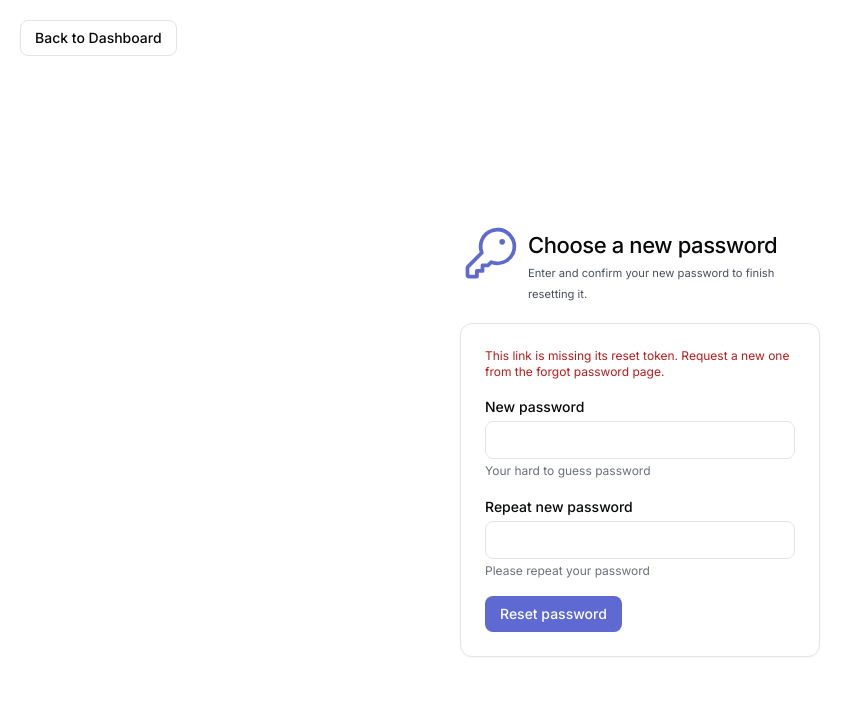
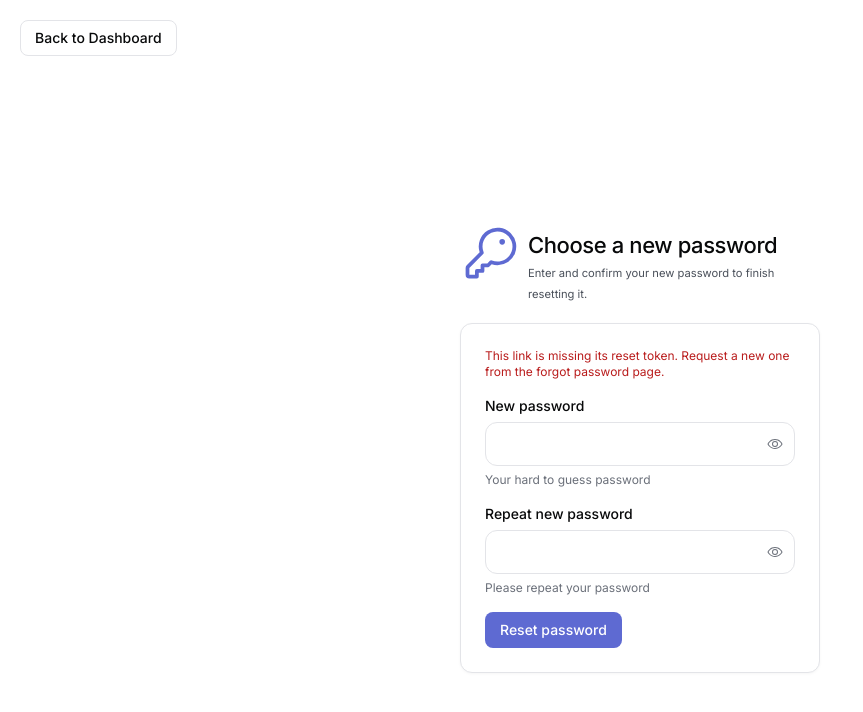
Before and after one commit to louischoleski/leadeasygen-app, a React (Vite) app: page /reset-password in a window 1280 px wide. Shown: the top 712 px of the page, without its empty margins (0-863 px from the left). Built offline with nearby package versions, Linux system fonts and the light colour scheme.

Commit message:
refactor: migrate auth forms to shared input component

```diff
--- a/src/pages/ForgotPassword.tsx
+++ b/src/pages/ForgotPassword.tsx
@@ -1,6 +1,7 @@
 import { IdentificationCard } from '@phosphor-icons/react'
 import { Link, useNavigate } from 'react-router-dom'
 import AuthCard from '../components/AuthCard'
+import { Input } from '../components/Input'
 import ViewHeader from '../components/ViewHeader'
 
 export default function ForgotPassword() {
@@ -20,11 +21,16 @@ export default function ForgotPassword() {
             navigate('/')
           }}
         >
-          <div className="mb-4">
-            <label className="mb-1 block font-medium text-ink" htmlFor="email">Email address</label>
-            <input type="email" placeholder="example@gmail.com" required name="email" id="email" className="input" />
-            <span className="text-xs text-ink-subtle">Your email address to send the new password</span>
-          </div>
+          <Input
+            label="Email address"
+            id="email"
+            name="email"
+            type="email"
+            placeholder="example@gmail.com"
+            required
+            helperText="Your email address to send the new password"
+            containerClassName="mb-4"
+          />
           <div className="flex items-center gap-2">
             <button type="submit" className="btn btn-primary">Send new password</button>
             <Link to="/" className="btn btn-secondary">Cancel</Link>
--- a/src/pages/Login.tsx
+++ b/src/pages/Login.tsx
@@ -1,6 +1,7 @@
 import { LockOpen } from '@phosphor-icons/react'
 import { Link, useNavigate } from 'react-router-dom'
 import AuthCard from '../components/AuthCard'
+import { Input } from '../components/Input'
 import ViewHeader from '../components/ViewHeader'
 
 export default function Login() {
@@ -20,16 +21,25 @@ export default function Login() {
             navigate('/')
           }}
         >
-          <div className="mb-4">
-            <label className="mb-1 block font-medium text-ink" htmlFor="username">Username</label>
-            <input type="text" placeholder="example@gmail.com" required name="username" id="username" className="input" />
-            <span className="text-xs text-ink-subtle">Your unique username to app</span>
-          </div>
-          <div className="mb-4">
-            <label className="mb-1 block font-medium text-ink" htmlFor="password">Password</label>
-            <input type="password" placeholder="******" required name="password" id="password" className="input" />
-            <span className="text-xs text-ink-subtle">Your strong password</span>
-          </div>
+          <Input
+            label="Username"
+            id="username"
+            name="username"
+            placeholder="example@gmail.com"
+            required
+            helperText="Your unique username to app"
+            containerClassName="mb-4"
+          />
+          <Input
+            label="Password"
+            id="password"
+            name="password"
+            type="password"
+            placeholder="******"
+            required
+            helperText="Your strong password"
+            containerClassName="mb-4"
+          />
           <div className="flex items-center gap-2">
             <button type="submit" className="btn btn-primary">Login</button>
             <Link to="/register" className="btn btn-secondary">Register</Link>
--- a/src/pages/Register.tsx
+++ b/src/pages/Register.tsx
@@ -1,6 +1,7 @@
 import { UserPlus } from '@phosphor-icons/react'
 import { Link, useNavigate } from 'react-router-dom'
 import AuthCard from '../components/AuthCard'
+import { Input } from '../components/Input'
 import ViewHeader from '../components/ViewHeader'
 
 const fields = [
@@ -8,7 +9,7 @@ const fields = [
   { id: 'password', label: 'Password', type: 'password', hint: 'Your hard to guess password' },
   { id: 'repeatPassword', label: 'Repeat Password', type: 'password', hint: 'Please repeat your password' },
   { id: 'email', label: 'Email Address', type: 'email', hint: 'Your email address to contact' },
-]
+] as const
 
 export default function Register() {
   const navigate = useNavigate()
@@ -29,11 +30,16 @@ export default function Register() {
         >
           <div className="grid gap-x-8 lg:grid-cols-2">
             {fields.map((field) => (
-              <div key={field.id} className="mb-4">
-                <label className="mb-1 block font-medium text-ink" htmlFor={field.id}>{field.label}</label>
-                <input type={field.type} required name={field.id} id={field.id} className="input" />
-                <span className="text-xs text-ink-subtle">{field.hint}</span>
-              </div>
+              <Input
+                key={field.id}
+                label={field.label}
+                id={field.id}
+                name={field.id}
+                type={field.type}
+                required
+                helperText={field.hint}
+                containerClassName="mb-4"
+              />
             ))}
           </div>
           <div className="flex items-center gap-2">
--- a/src/pages/ResetPassword.tsx
+++ b/src/pages/ResetPassword.tsx
@@ -2,6 +2,7 @@ import { Key } from '@phosphor-icons/react'
 import { useNavigate, useSearchParams } from 'react-router-dom'
 import { toast } from 'sonner'
 import AuthCard from '../components/AuthCard'
+import { Input } from '../components/Input'
 import ViewHeader from '../components/ViewHeader'
 
 export default function ResetPassword() {
@@ -32,16 +33,24 @@ export default function ResetPassword() {
           </p>
         )}
         <form className="grid grid-cols-1" noValidate onSubmit={handleSubmit}>
-          <div className="mb-4">
-            <label className="mb-1 block font-medium text-ink" htmlFor="password">New password</label>
-            <input type="password" required name="password" id="password" className="input" />
-            <span className="text-xs text-ink-subtle">Your hard to guess password</span>
-          </div>
-          <div className="mb-4">
-            <label className="mb-1 block font-medium text-ink" htmlFor="repeatPassword">Repeat new password</label>
-            <input type="password" required name="repeatPassword" id="repeatPassword" className="input" />
-            <span className="text-xs text-ink-subtle">Please repeat your password</span>
-          </div>
+          <Input
+            label="New password"
+            id="password"
+            name="password"
+            type="password"
+            required
+            helperText="Your hard to guess password"
+            containerClassName="mb-4"
+          />
+          <Input
+            label="Repeat new password"
+            id="repeatPassword"
+            name="repeatPassword"
+            type="password"
+            required
+            helperText="Please repeat your password"
+            containerClassName="mb-4"
+          />
           <div className="flex items-center gap-2">
             <button type="submit" className="btn btn-primary">Reset password</button>
           </div>
--- a/src/pages/VerifyEmail.tsx
+++ b/src/pages/VerifyEmail.tsx
@@ -2,6 +2,7 @@ import { EnvelopeSimple } from '@phosphor-icons/react'
 import { useNavigate } from 'react-router-dom'
 import { toast } from 'sonner'
 import AuthCard from '../components/AuthCard'
+import { Input } from '../components/Input'
 import ViewHeader from '../components/ViewHeader'
 
 export default function VerifyEmail() {
@@ -22,20 +23,18 @@ export default function VerifyEmail() {
             navigate('/')
           }}
         >
-          <div className="mb-4">
-            <label className="mb-1 block font-medium text-ink" htmlFor="code">Verification code</label>
-            <input
-              type="text"
-              inputMode="numeric"
-              autoComplete="one-time-code"
-              maxLength={6}
-              required
-              name="code"
-              id="code"
-              className="input text-center text-lg tracking-[0.5em]"
-            />
-            <span className="text-xs text-ink-subtle">The code expires after 10 minutes</span>
-          </div>
+          <Input
+            label="Verification code"
+            id="code"
+            name="code"
+            inputMode="numeric"
+            autoComplete="one-time-code"
+            maxLength={6}
+            required
+            helperText="The code expires after 10 minutes"
+            containerClassName="mb-4"
+            className="text-center text-lg tracking-[0.5em]"
+          />
           <div className="flex items-center gap-2">
             <button type="submit" className="btn btn-primary">Verify</button>
             <button
```
